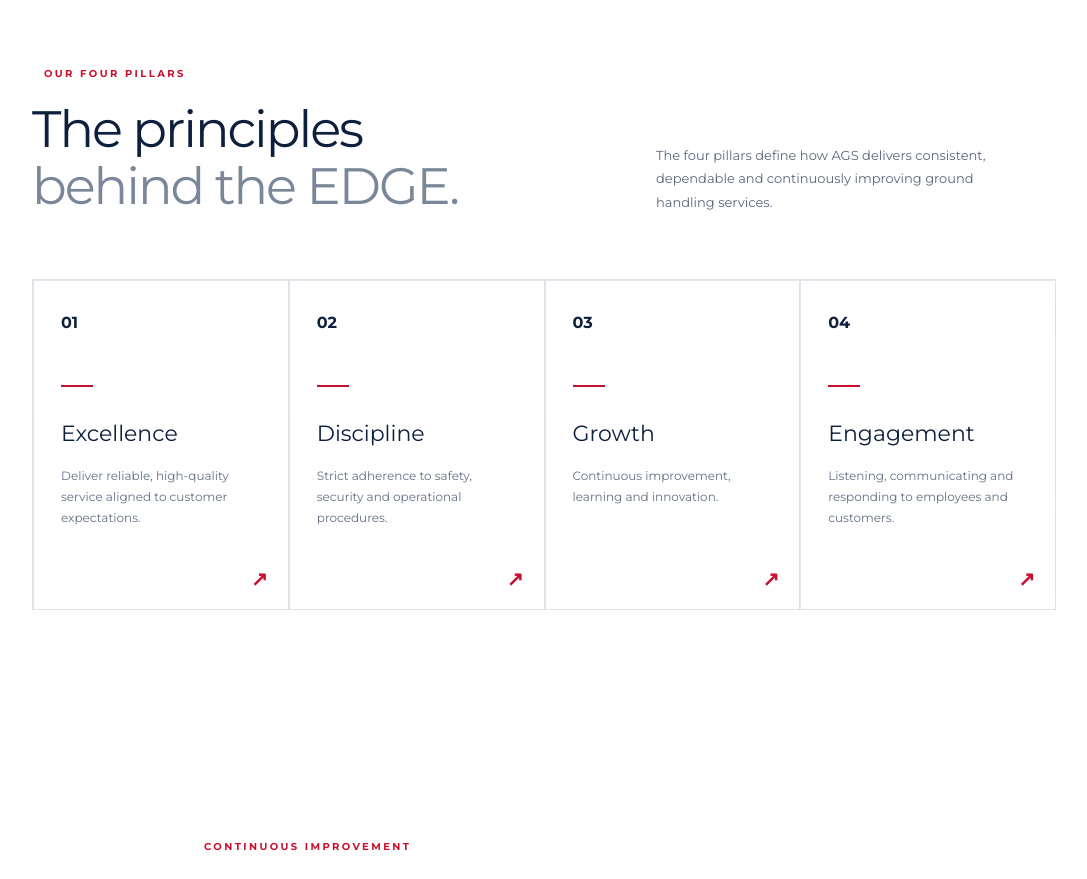
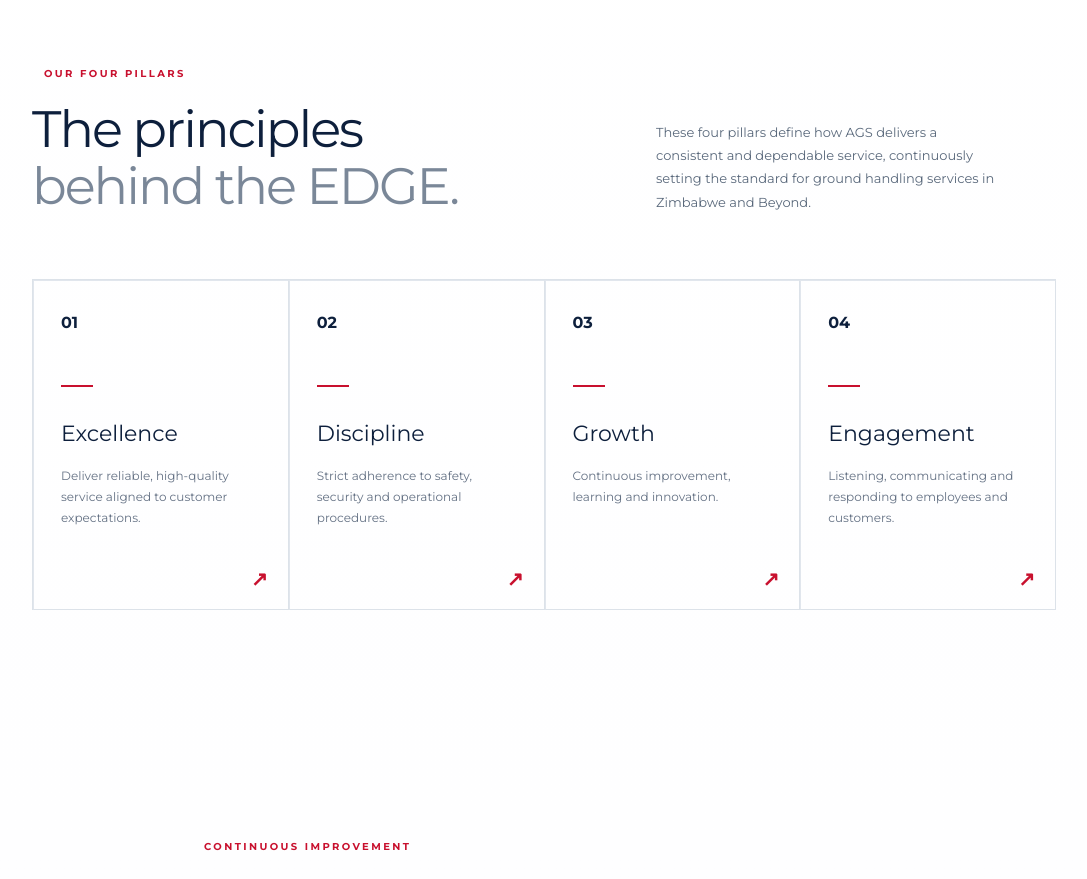
Before and after one commit to Avi-Ground/AGS-company-website, a React (Vite) app: page /edge in a window 1280 px wide. Shown: the part 840-1719 px from the top of the page, without its empty margins (96-1183 px from the left). Built offline with nearby package versions, Linux system fonts and the light colour scheme; a web font is replaced by a local one.

Commit message:
Describe changes

```diff
--- a/src/components/OurEthos.jsx
+++ b/src/components/OurEthos.jsx
@@ -173,8 +173,9 @@ export default function OurEthos() {
               </h2>
             </div>
             <p>
-              The four pillars define how AGS delivers consistent, dependable
-              and continuously improving ground handling services.
+              These four pillars define how AGS delivers a consistent and dependable service,
+              continuously setting the standard for ground handling services
+               in Zimbabwe and Beyond.
             </p>
           </header>
           <div className="edge-pillars-grid">
```
